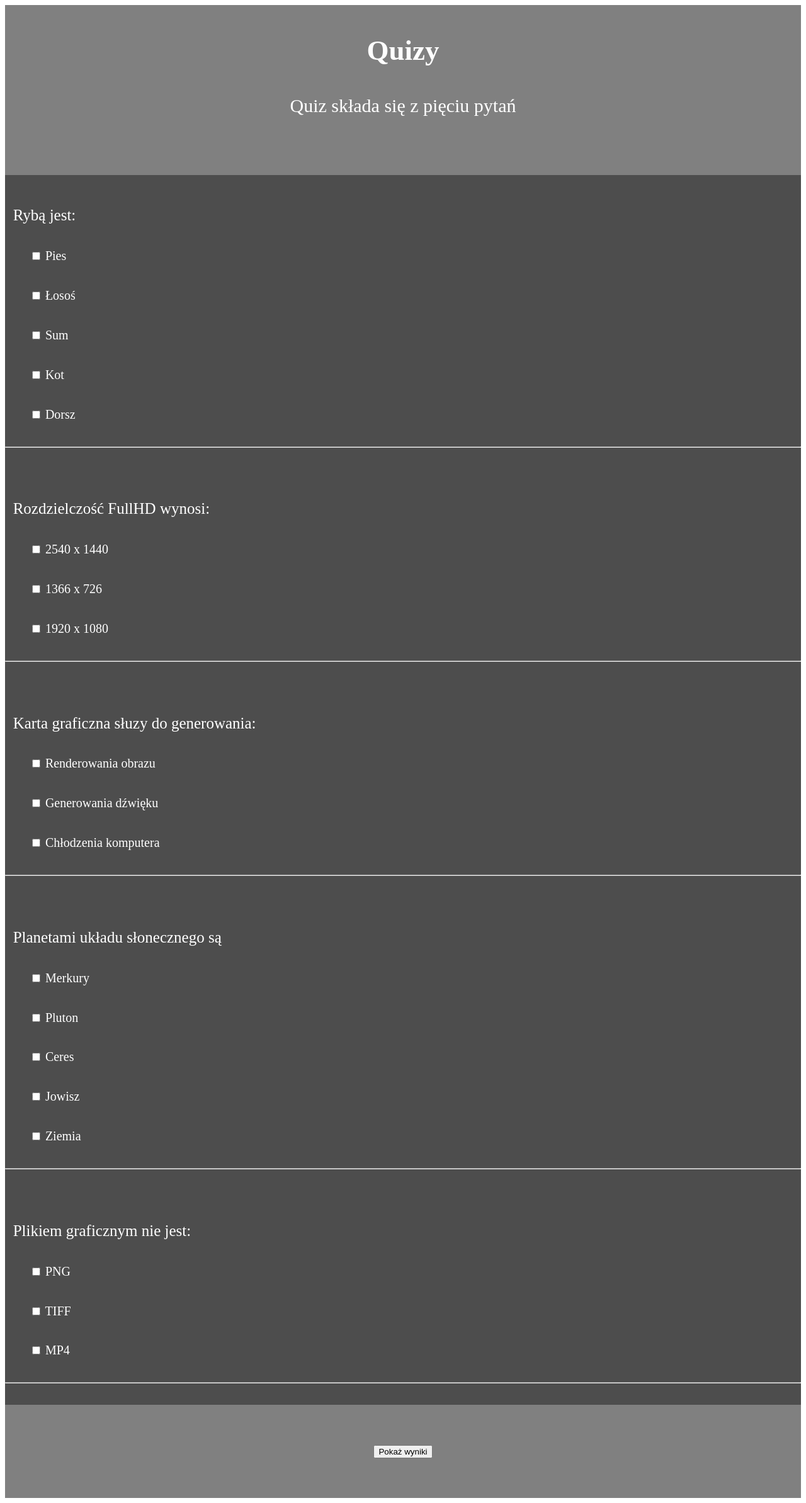
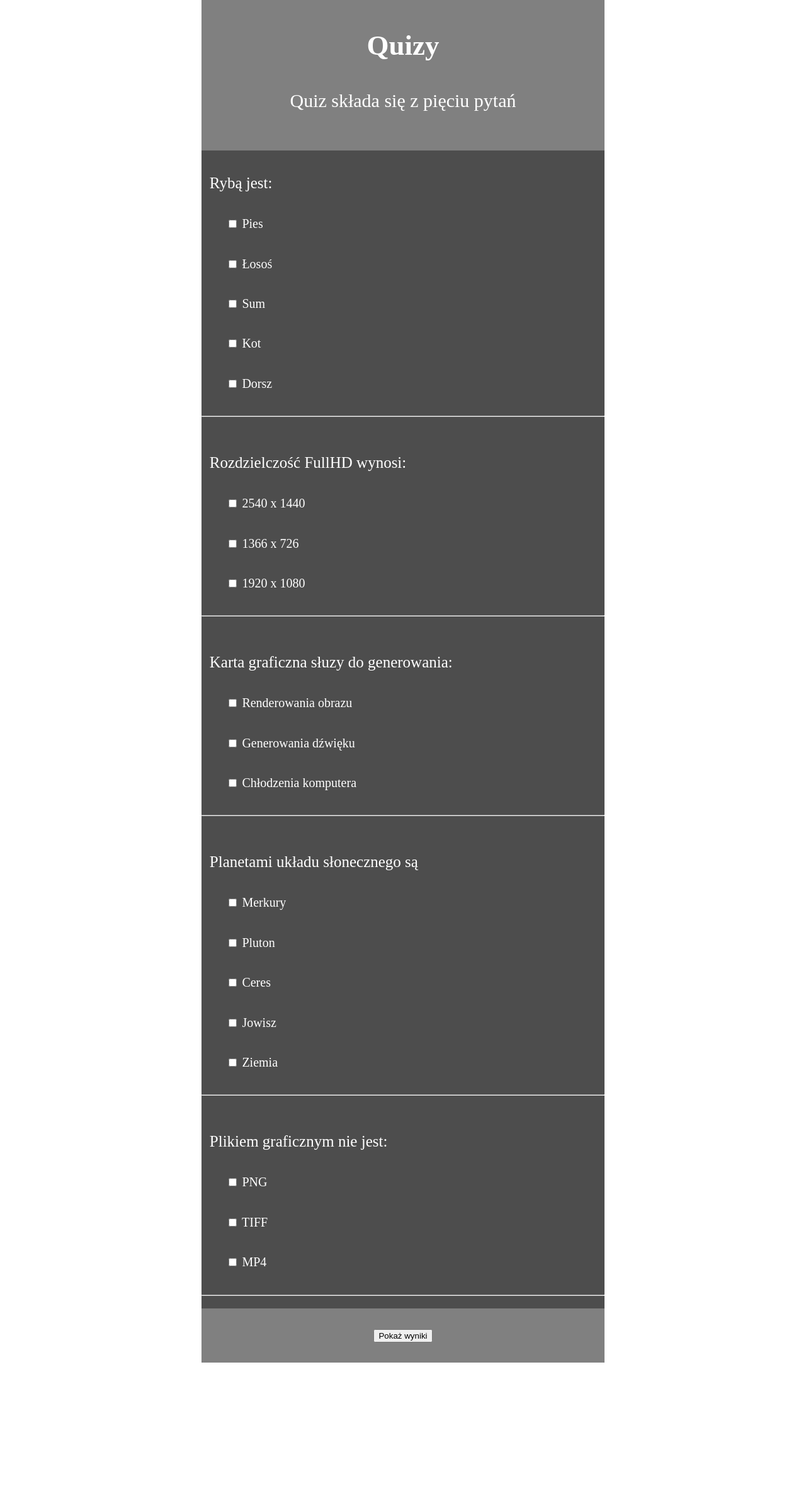
Before and after one commit to Pazzurro/QUIZ, a PHP site: page / in a window 1280 px wide. Shown: the whole page at 63% size. After the commit the page ends 2164 px from the top, so only its background shows below. Run offline with PHP 8.4, Linux system fonts and the light colour scheme; data comes from the database, SQL or seed files in the repository.

Commit message:
skończne 100%

```diff
--- a/html/index.php
+++ b/html/index.php
@@ -14,7 +14,7 @@
         <meta charset="utf-8">
         <link rel="stylesheet" type="text/css" href="styl.css">
     </head>
-    <body>
+    <body style="width: 50%; margin: auto">
 
         <div class="header">
             <p style="font-size: 45px;"><a href="index.php" style="text-decoration: none; color: white"><b>Quizy</b></a></p>
@@ -28,10 +28,13 @@
                 $res = $db->query("SELECT id FROM questions");
                 $questionNumber = count($res->fetch_all(MYSQLI_ASSOC));
 
+
                 $radiantID = 0;
                 $correctAnswers = 0;
 
+
                 $questionsAlredyHave = array();
+
 
                 if($result = $db->query($sql_Questions))
                 {
@@ -50,7 +53,7 @@
 
                             for($i = 0; $i < count($questionsAlredyHave); $i++)
                             {
-                                if($question == $array[$i])
+                                if($question == $questionsAlredyHave[$i])
                                 {
                                     $isRepetive = true;
                                 }
@@ -58,6 +61,7 @@
 
                             if($isRepetive != true)
                             {
+                                array_push($questionsAlredyHave, $question);
                                 break;
                             }
 
--- a/html/styl.css
+++ b/html/styl.css
@@ -18,7 +18,7 @@
 
 .question
 {
-    margin: 1%;
+    margin: 2%;
     font-size: 25px;
     color: white;
 }
@@ -27,7 +27,7 @@
 {
     padding: 1px;
     width: 80%;
-    margin: 3%;
+    margin: 6%;
     font-size: 20px;
     color: white;
 }
```
